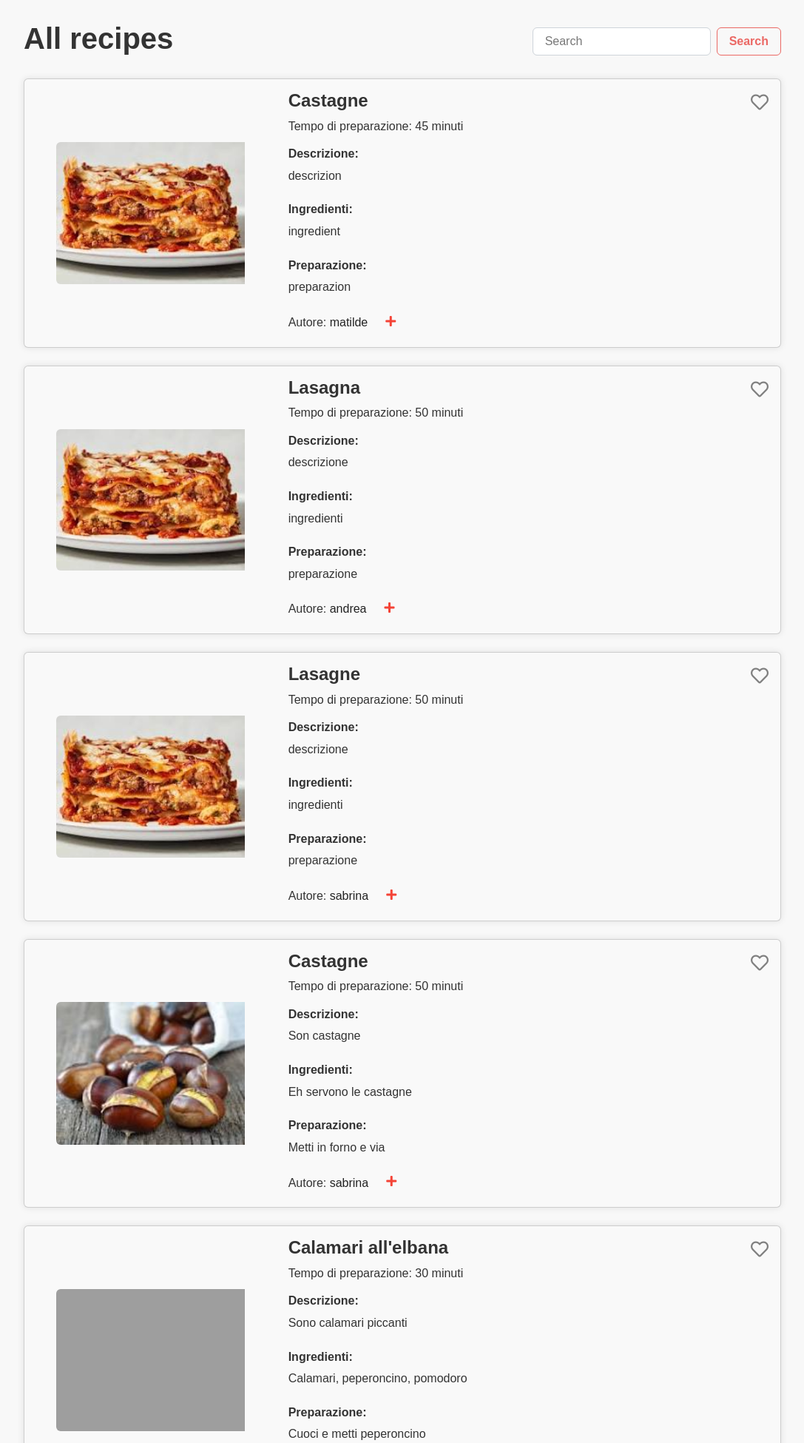
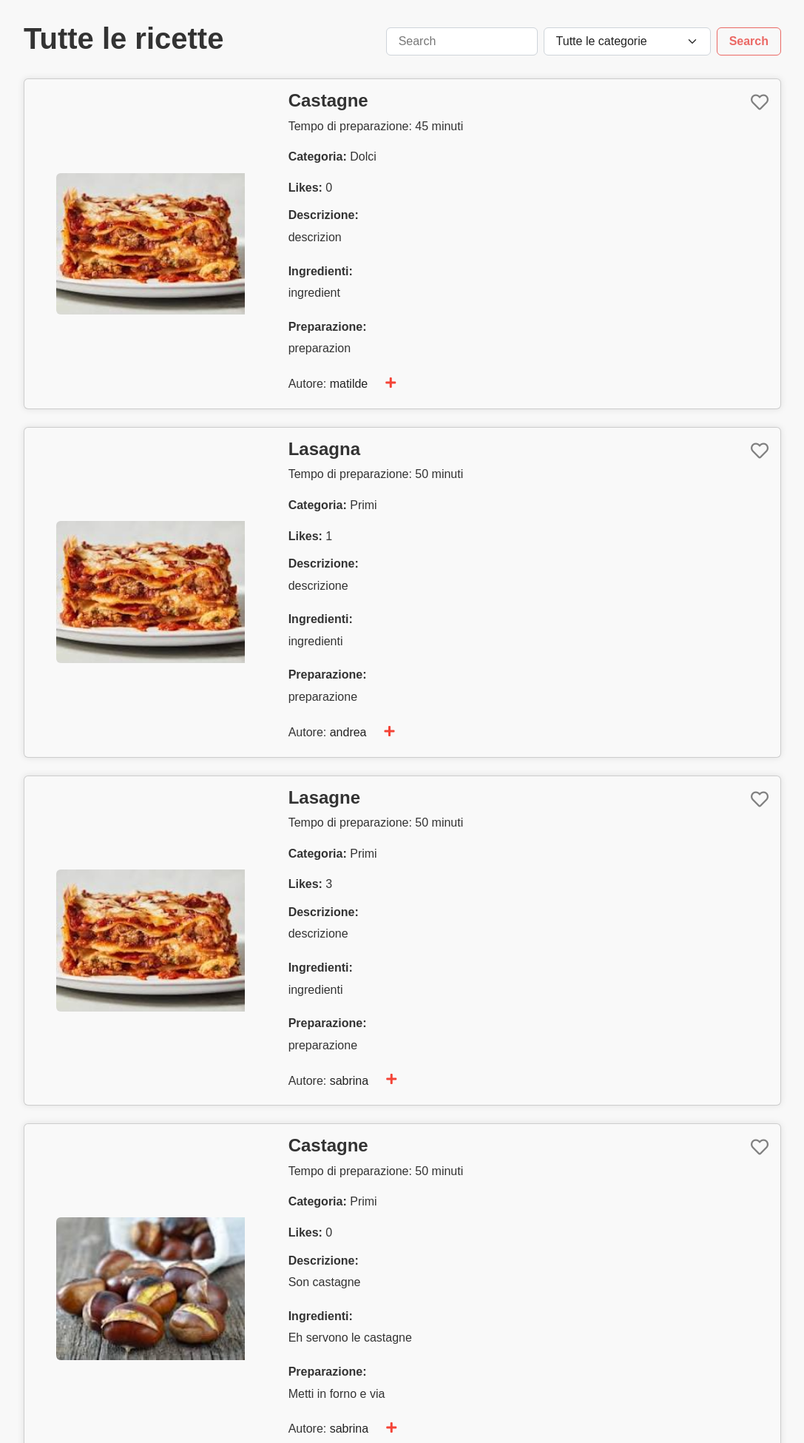
Before and after one commit to filograzzo/SitoBackEndProgettoPPM, a Django app: page / in a window 1280 px wide. Shown: the part 367-2317 px from the top of the page at 74% size, without its empty margins (96-1183 px from the left). Run offline with Django 4.2, Linux system fonts and the light colour scheme; data comes from the database, SQL or seed files in the repository; both versions use the stored data as it was after the commit; some web fonts are replaced; grey boxes are pictures that could not be loaded.

Commit message:
Aggiunto metodo per cercare per categorie

```diff
--- a/prjPPM/django_project/pages/forms.py
+++ b/prjPPM/django_project/pages/forms.py
@@ -41,7 +41,7 @@ class LoginForm(AuthenticationForm):
 class RecipeCreateForm(forms.ModelForm):
     class Meta:
         model = Recipe
-        fields = ['image', 'title', 'description', 'ingredients', 'preparation', 'preparation_time']
+        fields = ['image', 'title', 'description', 'ingredients', 'preparation', 'preparation_time', 'category']
         widgets = {
             'title': forms.Textarea(attrs={
                 'placeholder': 'Inserisci il titolo',
--- a/prjPPM/django_project/pages/models.py
+++ b/prjPPM/django_project/pages/models.py
@@ -10,8 +10,15 @@ class CustomUser(AbstractUser):
     friends = models.ManyToManyField('self', symmetrical=False, related_name='followers', blank=True)
 
 
-    # - Modello per la creazione di una ricetta
+# - Modello per la creazione di una ricetta
 class Recipe(models.Model):
+    CATEGORY_CHOICES = [
+        ('ANTIPASTI', 'Antipasti'),
+        ('PRIMI', 'Primi'),
+        ('SECONDI', 'Secondi'),
+        ('DOLCI', 'Dolci')
+    ]
+
     user = models.ForeignKey(settings.AUTH_USER_MODEL, related_name='recipes_created', on_delete=models.CASCADE)
     title = models.CharField(max_length=200)
     slug = models.SlugField(max_length=200, blank=True)
@@ -22,6 +29,7 @@ class Recipe(models.Model):
     preparation_time = models.IntegerField("Preparation Time (minutes)", default=0)
     created = models.DateField(auto_now_add=True, db_index=True)
     likes = models.ManyToManyField(settings.AUTH_USER_MODEL, related_name='liked_recipes', blank=True)
+    category = models.CharField(max_length=10, choices=CATEGORY_CHOICES, default='PRIMI')
     objects = models.Manager()
 
     def __str__(self):
--- a/prjPPM/django_project/pages/templates/pages/index.html
+++ b/prjPPM/django_project/pages/templates/pages/index.html
@@ -19,14 +19,12 @@ body {
           line-height: 1.6;
           color: #333;
           background-color: #f8f8f8;
-
         }
 
         main{
             margin-left:10%;
             margin-right:10%;
         }
-
 
         /* FOOTER */
         footer {
@@ -54,6 +52,7 @@ footer .social-media img {
           width: 24px;
           margin: 0 5px;
         }
+
         /* Hero section */
         .hero {
           background: url('https://www.cucchiaio.it/content/dam/cucchiaio/it/ricette/2022/10/pollo-agrodolce/pollo-agrodolce-finale.jpg') no-repeat center center/cover;
@@ -127,16 +126,17 @@ footer .social-media img {
         }
 
         .profile-picture-container {
-  height: 100%; /* Altezza massima per occupare tutto lo spazio disponibile */
+          height: 100%;
           display: flex;
-  justify-content: center; /* Centra orizzontalmente */
-  /*align-items: center;  Centra verticalmente */
+          justify-content: center;
           margin-top:0px;
         }
+
         .recipe-image {
-  width: 75%; /* Occupa tutta la larghezza disponibile */
-  height: auto; /* Altezza fissa, puoi modificare il valore a tuo piacimento */
+          width: 75%;
+          height: auto;
         }
+
         .like-button {
           background: none;
           border: none;
@@ -154,7 +154,7 @@ footer .social-media img {
 
         .like-button .fas.fa-heart,
         .like-button .far.fa-heart {
-  font-size: 24px; /* Assegna una dimensione alle icone */
+          font-size: 24px;
           width: 24px;
           height: 24px;
           display: inline-block;
@@ -179,16 +179,14 @@ footer .social-media img {
         }
 
         .nome-utente a {
-        color: black; /* Colore normale del testo */
-        text-decoration: none; /* Rimuove il sottolineato predefinito */
+            color: black;
+            text-decoration: none;
         }
 
         .nome-utente a:hover {
             text-decoration:underline;
             background-color: #e6e7e8; !important
         }
-
-
     </style>
 </head>
 <body>
@@ -202,37 +200,34 @@ footer .social-media img {
             <div class="collapse navbar-collapse" id="navbarColor01">
                 <ul class="navbar-nav me-auto">
                     <li class="nav-item">
-          <a class="nav-link active" href="/">Home
-            <span class="visually-hidden">(current)</span>
-          </a>
+                        <a class="nav-link active" href="/">Home<span class="visually-hidden">(current)</span></a>
                     </li>
-          {% if user.is_authenticated and not request.GET.q %}
+                    {% if user.is_authenticated and not request.GET.q and not request.GET.category %}
                     <li class="nav-item">
-          <a class="nav-link" href="my-likes">My likes</a>
+                        <a class="nav-link" href="/my-likes">My likes</a>
                     </li>
                     <li class="nav-item">
-              <a class="nav-link" href="friends">Friends</a>
+                        <a class="nav-link" href="/friends">Friends</a>
                     </li>
                     {% endif %}
                 </ul>
                 <ul class="navbar-nav ms-auto">
-    {% if user.is_authenticated %}
+                    {% if user.is_authenticated and not request.GET.q and not request.GET.category %}
                     <li class="nav-item">
-            <a class="nav-link" href="my-profile">Il mio profilo</a>
+                        <a class="nav-link" href="/my-profile">Il mio profilo</a>
                     </li>
                     <li class="nav-item">
                         <a class="nav-link" href="{% url 'user-logout' %}">Logout</a>
                     </li>
-    {% else %}
+                    {% elif not request.GET.q and not request.GET.category %}
                     <li class="nav-item">
-            <a class="nav-link" href="my-login">Accedi</a>
+                        <a class="nav-link" href="/my-login">Accedi</a>
                     </li>
                     <li class="nav-item">
-            <a class="nav-link" href="register">Iscriviti</a>
+                        <a class="nav-link" href="/register">Iscriviti</a>
                     </li>
                     {% endif %}
                 </ul>
-
             </div>
         </div>
     </nav>
@@ -251,16 +246,25 @@ footer .social-media img {
             {% if request.GET.q %}
             <h1>Risultati per "{{ request.GET.q }}"</h1>
             <a href="{% url '' %}" class="btn btn-outline-danger">Annulla</a>
+            {% elif request.GET.category %}
+            <h1>Risultati per "{{ request.GET.category }}"</h1>
+            <a href="{% url '' %}" class="btn btn-outline-danger">Annulla</a>
             {% else %}
-                <h1>All recipes</h1>
+            <h1>Tutte le ricette</h1>
             {% endif %}
             <form class="d-flex" method="GET" action="{% url 'recipe_search' %}">
                 <input class="form-control me-2" type="search" placeholder="Search" aria-label="Search" name="q" value="{{ request.GET.q }}">
+                <select class="form-select me-2" name="category">
+                    <option value="">Tutte le categorie</option>
+                    <option value="ANTIPASTI">Antipasti</option>
+                    <option value="PRIMI">Primi</option>
+                    <option value="SECONDI">Secondi</option>
+                    <option value="DOLCI">Dolci</option>
+                    <option value="Più likes">Più likes</option>
+                </select>
                 <button class="btn btn-outline-primary" type="submit">Search</button>
             </form>
         </div>
-
-
         {% if recipes %}
         <div class="row row-cols-1 g-4">
             {% for recipe in recipes %}
@@ -285,6 +289,8 @@ footer .social-media img {
                                     </button>
                                 </div>
                                 <p class="card-text">Tempo di preparazione: {{ recipe.preparation_time }} minuti</p>
+                                <p class="card-text"><strong>Categoria:</strong> {{ recipe.get_category_display }}</p>
+                                <p class="card-text"><strong>Likes:</strong> <span class="num-likes">{{ recipe.num_likes }}</span></p>
                                 <h6>Descrizione:</h6>
                                 <p>{{ recipe.description }}</p>
                                 <h6 class="mt-4">Ingredienti:</h6>
@@ -334,6 +340,7 @@ footer .social-media img {
                 const recipeId = this.getAttribute('data-recipe-id');
                 const icon = this.querySelector('i');
                 const isLiked = icon.classList.contains('liked');
+                const numLikesSpan = this.closest('.card-body').querySelector('.num-likes');
 
                 fetch(`/like-recipe/${recipeId}/`, {
                     method: 'POST',
@@ -349,6 +356,7 @@ footer .social-media img {
                         icon.classList.toggle('liked', !isLiked);
                         icon.classList.toggle('fas', !isLiked);
                         icon.classList.toggle('far', isLiked);
+                        numLikesSpan.textContent = data.num_likes;
                     }
                 });
             });
@@ -375,9 +383,9 @@ footer .social-media img {
                             icon.classList.toggle('fa-check', !isFollowing);
                             icon.classList.toggle('fa-plus', isFollowing);
                             if (isFollowing) {
-                            icon.style.color = '#f44336';  // Cambia il colore a rosso
+                                icon.style.color = '#f44336';
                             } else {
-                            icon.style.color = '';  // Rimuove qualsiasi stile di colore
+                                icon.style.color = '';
                             }
                         });
                     }
--- a/prjPPM/django_project/pages/views.py
+++ b/prjPPM/django_project/pages/views.py
@@ -1,7 +1,8 @@
 from django.http import JsonResponse
 from django.shortcuts import render, redirect, get_object_or_404
 from django.views.decorators.csrf import csrf_exempt
-
+from django.db import models
+from django.db.models import Count
 from .forms import CreateUserForm, LoginForm, UpdateProfileForm, RecipeCreateForm
 from django.contrib.auth.decorators import login_required
 from django.contrib import messages
@@ -63,14 +64,19 @@ def user_logout(request):
 
 
 class Recipes(ListView):
-    """View all recipes"""
     template_name = 'pages/index.html'
     model = Recipe
     context_object_name = 'recipes'
 
     def get_queryset(self):
-        return Recipe.objects.all()
-
+        queryset = Recipe.objects.all().annotate(num_likes=Count('likes'))
+        category = self.request.GET.get('category')
+        if category:
+            if category == 'Più likes':
+                queryset = queryset.order_by('-num_likes')
+            else:
+                queryset = queryset.filter(category=category)
+        return queryset
 
 class LikedRecipes(ListView):
     """View all liked recipes"""
@@ -84,12 +90,17 @@ class LikedRecipes(ListView):
 
 def recipe_search(request):
     query = request.GET.get('q')
+    category = request.GET.get('category')
     if query:
-        recipes = Recipe.objects.filter(title__icontains=query)
+        recipes = Recipe.objects.filter(title__icontains=query).annotate(num_likes=Count('likes'))
+    elif category:
+        if category == 'Più likes':
+            recipes = Recipe.objects.annotate(num_likes=Count('likes')).order_by('-num_likes')
+        else:
+            recipes = Recipe.objects.filter(category=category).annotate(num_likes=Count('likes'))
     else:
-        recipes = Recipe.objects.all()
+        recipes = Recipe.objects.all().annotate(num_likes=Count('likes'))
     return render(request, 'pages/index.html', {'recipes': recipes})
-
 
 @login_required(login_url="my-login")
 def dashboard(request):
@@ -189,7 +200,8 @@ def like_recipe(request, recipe_id):
         else:
             recipe.likes.add(request.user)
             liked = True
-        return JsonResponse({'success': True, 'liked': liked})
+        num_likes = recipe.likes.count()  # Numero aggiornato di like
+        return JsonResponse({'success': True, 'liked': liked, 'num_likes': num_likes})
     return JsonResponse({'success': False}, status=400)
 
 
```
Also changed, not shown: prjPPM/django_project/db.sqlite3. Lines whose indentation alone changed are shown as unchanged.
